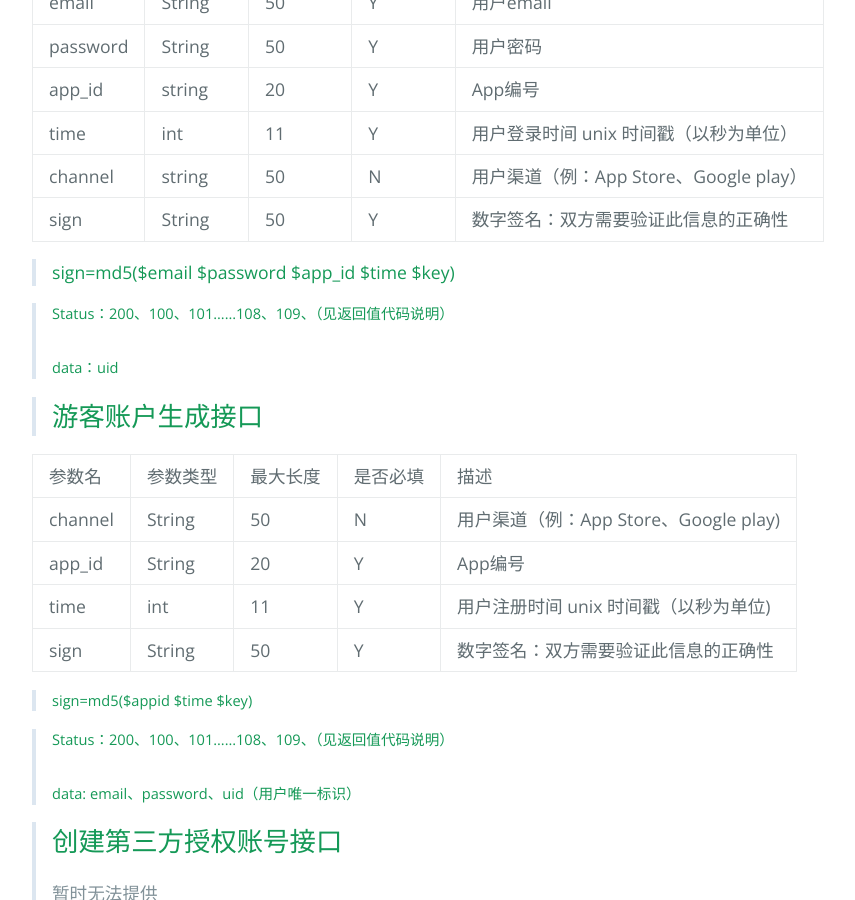
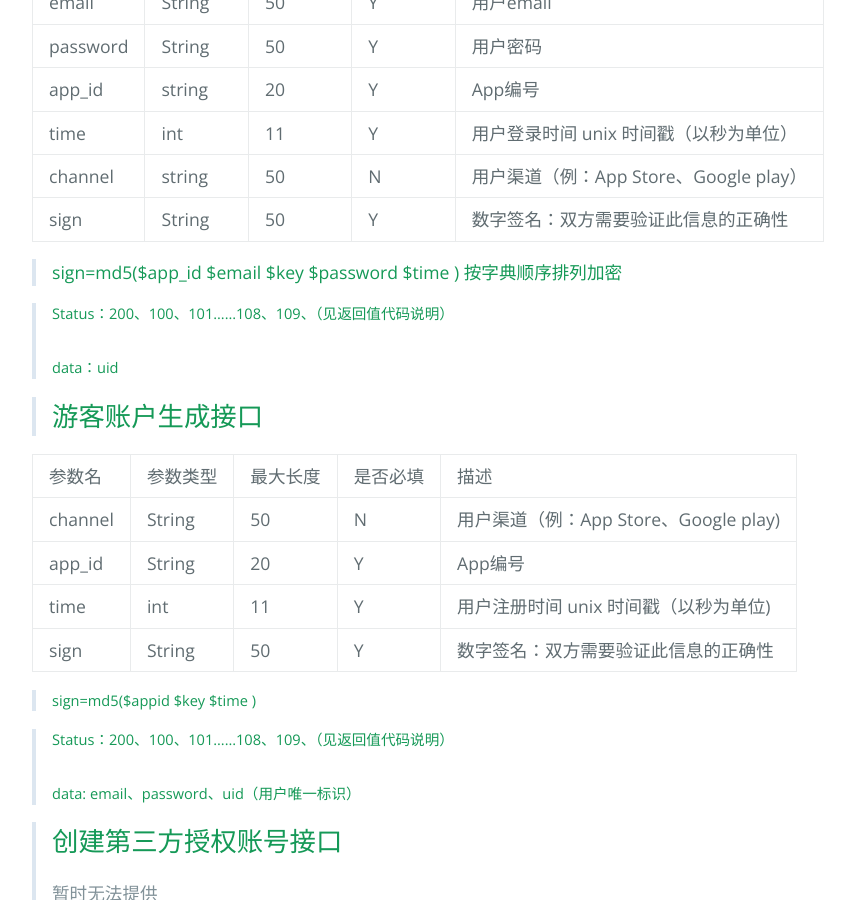
Before and after one commit to xcloudgame-developers/xcloudgame-developers.github.io, a Jekyll site: the page built from api/CellularPhoneSDK.md, in a window 1280 px wide and 900 px high, scrolled down 1104 px. Shown: the whole window, without its empty margins (192-1047 px from the left). Built offline with Jekyll 4.4.1, drawn with Linux system fonts in a browser that asks for light colours; our own code applies the rules of GitHub Pages for plain Markdown files; some of the changed text lies outside the part shown.

Commit message:
Update CellularPhoneSDK.md

```diff
--- a/api/CellularPhoneSDK.md
+++ b/api/CellularPhoneSDK.md
@@ -37,7 +37,7 @@ time     | int     | 11      | Y       | 用户登录时间 unix 时间戳（以
 channel  | string  | 50      | N       | 用户渠道（例：App Store、Google play）|
 sign     | String  | 50      | Y       | 数字签名：双方需要验证此信息的正确性 |
 
->#### sign=md5($email $password $app_id $time $key)
+>#### sign=md5($app_id $email $key $password  $time )  按字典顺序排列加密
 
 >##### Status：200、100、101......108、109、（见返回值代码说明）
 >##### data：uid
@@ -53,7 +53,7 @@ app_id   | String  | 20      | Y       | App编号 |
 time     | int     | 11      | Y       | 用户注册时间 unix 时间戳（以秒为单位) |
 sign     | String  | 50      | Y       | 数字签名：双方需要验证此信息的正确性 |
 
->##### sign=md5($appid $time $key)
+>##### sign=md5($appid $key $time )
 
 >##### Status：200、100、101......108、109、（见返回值代码说明）
 >##### data: email、password、uid（用户唯一标识）
@@ -97,7 +97,7 @@ app_id   | string  | 20      | Y       | app编号 |
 time     | int     | 11      | Y       | 用户注册时间 unix 时间戳（以秒为单位) |
 sign     | String  | 50      | Y       | 数字签名：双方需要验证此信息的正确性 |
 
->##### sign=md5( $email $password $uid $app_id $time $key)
+>##### sign=md5( $app_id $email $key $password  $time $uid)
 
 >##### Status：200、100、101......108、109、（见返回值代码说明）
 >##### data: email、password、uid
```
